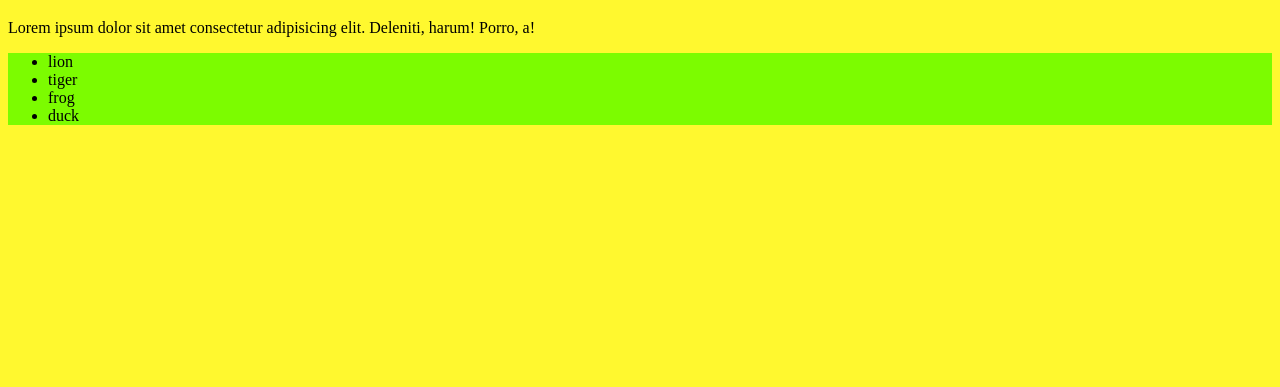
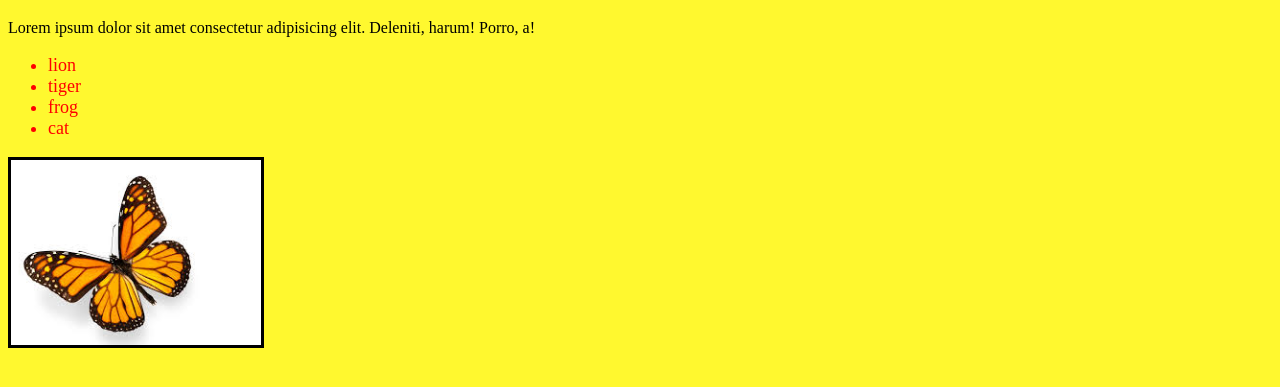
Before and after one commit to Avner-code/Shelter, a plain HTML site: page index.html in a window 1280 px wide. Shown: the part 61-448 px from the top of the page. Drawn offline with Linux system fonts and the light colour scheme.

Commit message:
adding home image

```diff
--- a/index.html
+++ b/index.html
@@ -8,12 +8,17 @@
 </head>
 <body>
     <h1>Animal shelter</h1>
+
     <p>Lorem ipsum dolor sit amet consectetur adipisicing elit. Deleniti, harum! Porro, a!</p>
+
     <ul>
         <li>lion</li>
         <li>tiger</li>
         <li>frog</li>
-        <li>duck</li>
+        <li>cat</li>
     </ul>
+
+    <img class="home-image" src="Assets/images/הורדה.jpeg" alt="">
+
 </body>
 </html>
--- a/styles.css
+++ b/styles.css
@@ -7,7 +7,13 @@ h1{
     text-align: center;
 
 }
+
+
 ul{
-    background-color: lawngreen;
-    color: rgb(0, 0, 0);
+    font-size: large;
+    color:red
 }
+.home-image{
+    width: 250px;
+    border: 3px solid black;
+}
```
Also changed, not shown: Assets/images/הורדה.jpeg (added).
